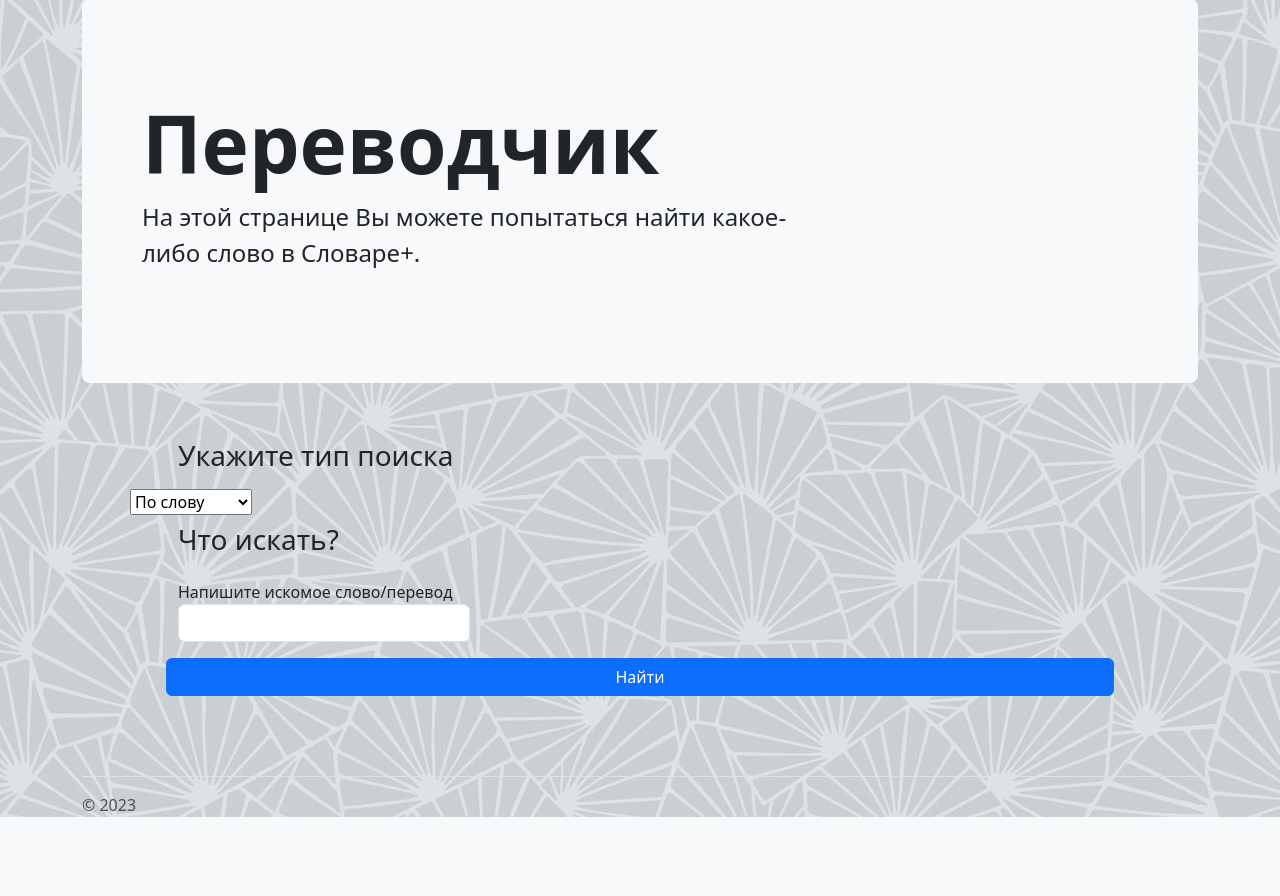
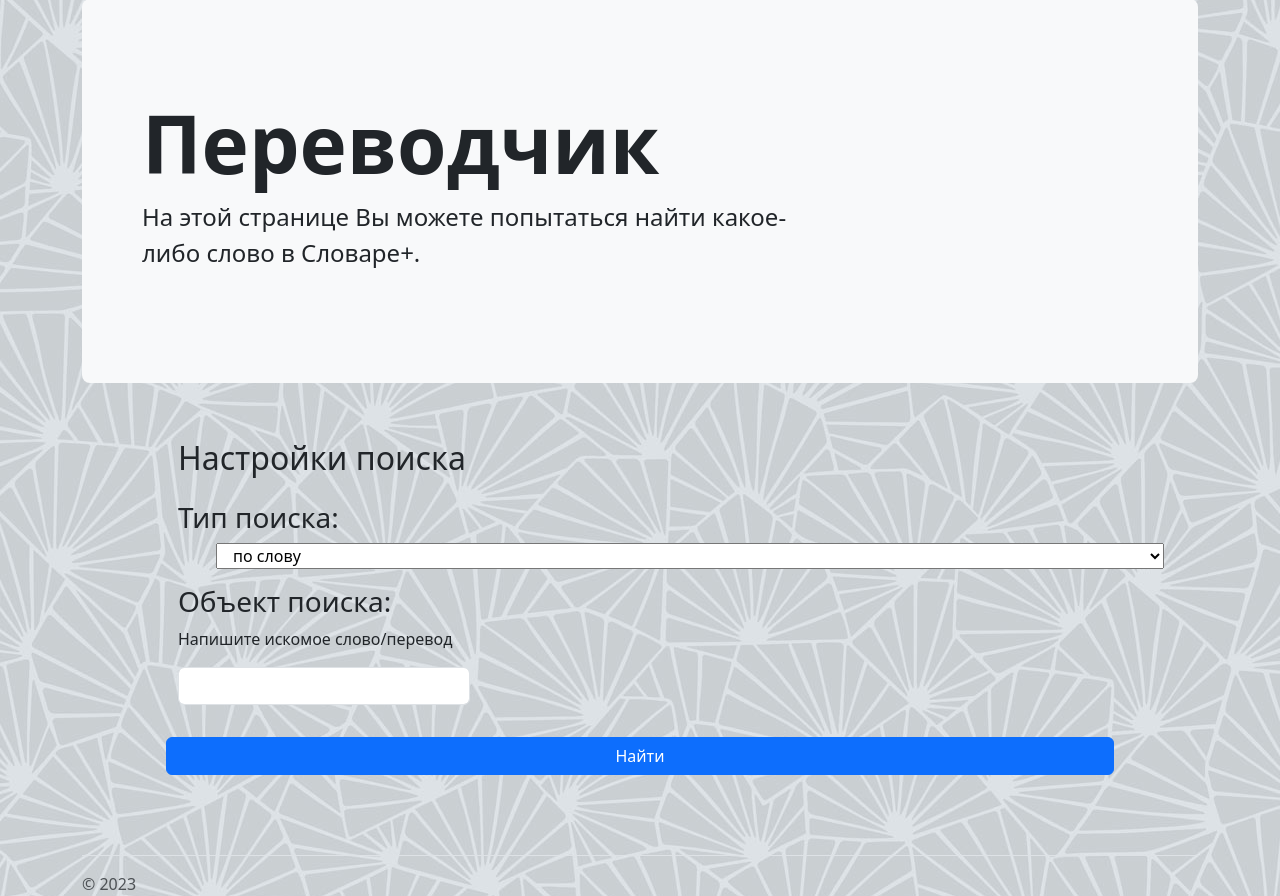
Before and after one commit to mattolsen249/dictionary, a Django app: page /find-word in a window 1280 px wide. Shown: the part 66-962 px from the top of the page. Before the commit the page ends 883 px from the top, so only its background shows below. Run offline with Django 4.2, Linux system fonts and the light colour scheme; some libraries are stand-ins or nearby versions.

Commit message:
translator html files modified

```diff
--- a/templates/find_word_page.html
+++ b/templates/find_word_page.html
@@ -13,21 +13,24 @@
 <div class="container-sm px-5 py-5" id="term-form">
     <form method="post">
         <div class="row px-5 py-2">
-            <h3>Укажите тип поиска</h3>
-        </div>
-        <select name="search_type">
-            <option value="word">По слову</option>
-            <option value="translation">По переводу</option>
-        </select>
-        <div class="row px-5 py-2">
-            <h3>Что искать?</h3>
+            <h2>Настройки поиска</h2>
         </div>
         <div class="row px-5 py-2">
+            <h3>Тип поиска:</h3>
+            <select name="search_type" style="margin-left: 50px">
+                <option value="word">по слову</option>
+                <option value="translation">по переводу</option>
+            </select>
+        </div>
+
+        <div class="row px-5 py-2">
+            <h3>Объект поиска:</h3>
             <div class="col-md-4">
-                <label for="new_term">Напишите искомое слово/перевод</label>
+                <p>Напишите искомое слово/перевод<p>
                 <input type="text" class="form-control input-lg" name="search_object" id="search_object" value required>
             </div>
         </div>
+
         <div class="row px-5 py-2">
             <button type="submit" class="btn btn-primary" formaction="/send-word-translate">Найти</button>
         </div>
```
Also changed, not shown: templates/find_word_res_page.html (+13 -6 lines).
